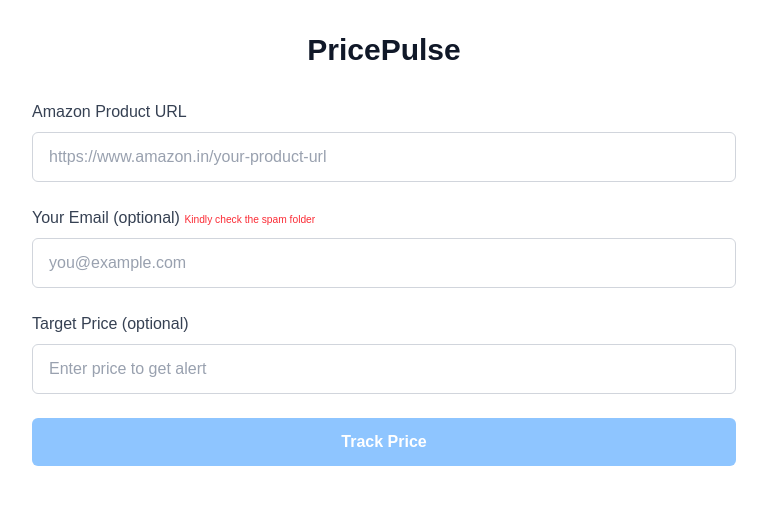
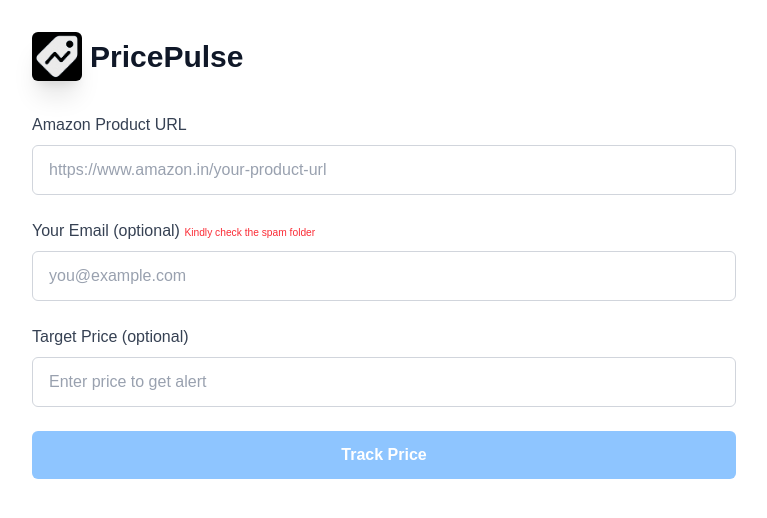
Before and after one commit to Taj-2005/PricePulse, a Next.js app: page / in a window 1280 px wide. Shown: the top 518 px of the page, without its empty margins (256-1023 px from the left). Built offline with nearby package versions, Linux system fonts and the light colour scheme.

Commit message:
Favicon Changed

```diff
--- a/src/app/page.tsx
+++ b/src/app/page.tsx
@@ -3,6 +3,7 @@
 import { useState } from "react";
 import toast from "react-hot-toast";
 import getFriendlyErrorMessage from "@/lib/errors";
+import Image from "next/image";
 
 import {
   Chart as ChartJS,
@@ -133,7 +134,16 @@
 
   return (
     <main className="p-8 max-w-3xl mx-auto min-h-screen bg-white">
-      <h1 className="text-3xl font-extrabold mb-8 text-gray-900 text-center select-none">PricePulse</h1>
+      <h1 className="text-3xl font-extrabold mb-8 text-gray-900 text-center select-none flex flex-row justify-start items-center gap-2">
+        <Image
+        src="/pricepulse.png"
+        width={50}
+        height={50}
+        alt="PricePulse Logo"
+        className="rounded-md shadow-xl"
+        />
+        PricePulse
+      </h1>
 
       <form onSubmit={handleSubmit} className="space-y-6">
         <label htmlFor="url" className="block text-gray-700 font-medium mb-2">
@@ -154,7 +164,7 @@
         {!hideOptionalFields && (
             <>
               <label htmlFor="email" className="block text-gray-700 font-medium mb-2">
-                Your Email (optional) <span className="text-red-500 text-[0.8vw]">Kindly check the spam folder</span>
+                Your Email (optional) <span className="text-red-500 text-[1.3vh] lg:text-[0.8vw]">Kindly check the spam folder</span>
               </label>
               <input
                 id="email"
```
Also changed, not shown: public/pricepulse.png (added).
